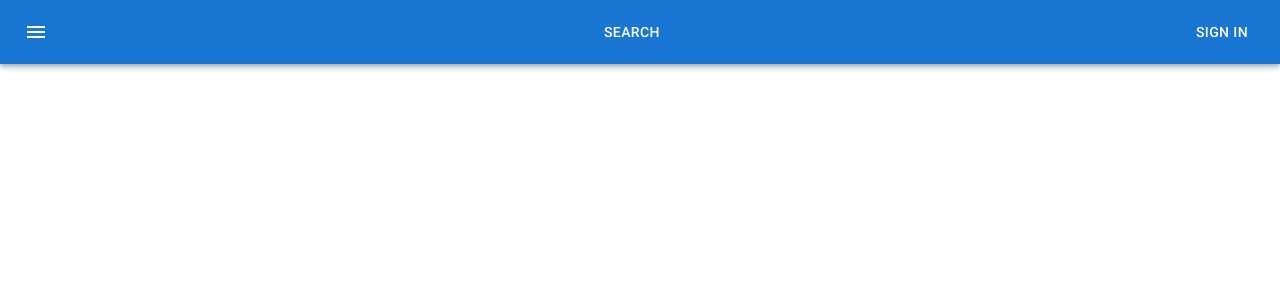
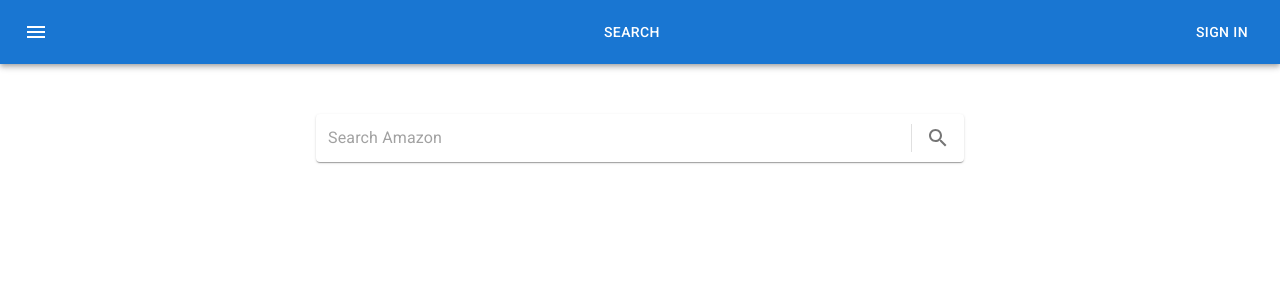
Before and after one commit to heyjun3/front, a React (Create React App) app in the folder src/: page /search in a window 1280 px wide. Before the commit this address had no page. Shown: the top 300 px of the page. Built offline with nearby package versions, Linux system fonts and the light colour scheme.

Commit message:
add search.js

```diff
--- a/src/src/App.js
+++ b/src/src/App.js
@@ -4,6 +4,7 @@
 import SignIn from './templates/SignIn'
 import SignUp from './templates/SignUp'
 import BoxList from './components/BoxList'
+import CustomizedInputBase from './components/Search'
 
 
 
@@ -15,7 +16,8 @@
         <Routes>
           <Route path="/sign-in" element={<SignIn />}/>
           <Route path="/" element={<SignUp />}/>
-          <Route path="list" element={<BoxList />} />
+          <Route path="/list" element={<BoxList />} />
+          <Route path="search" element={<CustomizedInputBase />} />
         </Routes>
       </BrowserRouter>
     </div>
--- /dev/null
+++ b/src/src/components/Search.js
@@ -0,0 +1,33 @@
+import * as React from 'react';
+import Paper from '@mui/material/Paper';
+import InputBase from '@mui/material/InputBase';
+import Divider from '@mui/material/Divider';
+import IconButton from '@mui/material/IconButton';
+import MenuIcon from '@mui/icons-material/Menu';
+import SearchIcon from '@mui/icons-material/Search';
+import DirectionsIcon from '@mui/icons-material/Directions';
+
+export default function CustomizedInputBase() {
+
+  const getItemInfo = (value) => {
+      fetch(`http://localhost/search/${value}`, {method: 'GET', mode: 'cors'})
+      .then(res => res.json())
+      .then(data => console.log(data))
+  }
+  return (
+    <Paper
+      component="form"
+      sx={{ p: '2px 4px', display: 'flex', alignItems: 'center', width: '50%' , margin: 'auto', mt: '50px'}}
+    >
+      <InputBase
+        sx={{ ml: 1, flex: 1 }}
+        placeholder="Search Amazon"
+        inputProps={{ 'aria-label': 'search amazon' }}
+      />
+      <Divider sx={{ height: 28, m: 0.5 }} orientation="vertical" />
+      <IconButton type="submit" sx={{ p: '10px' }} aria-label="search">
+        <SearchIcon />
+      </IconButton>
+    </Paper>
+  );
+}
```
